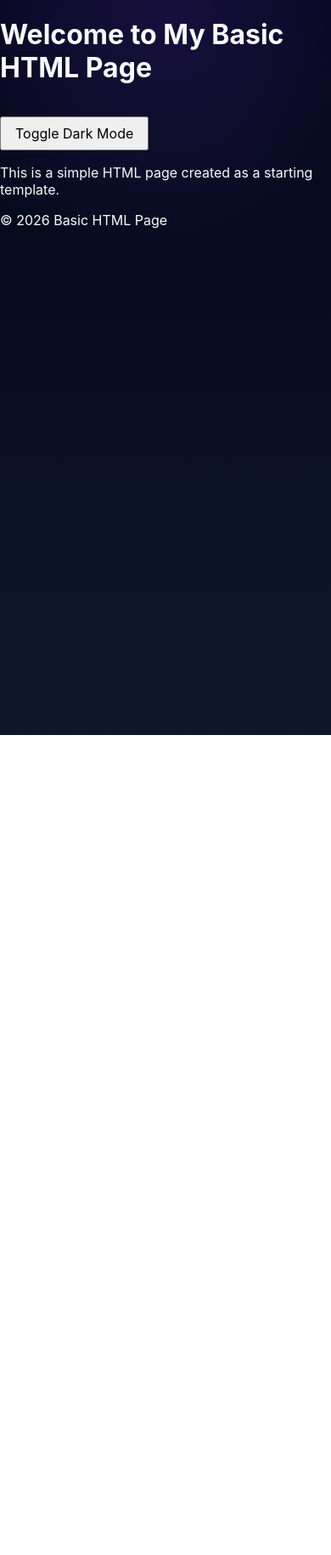
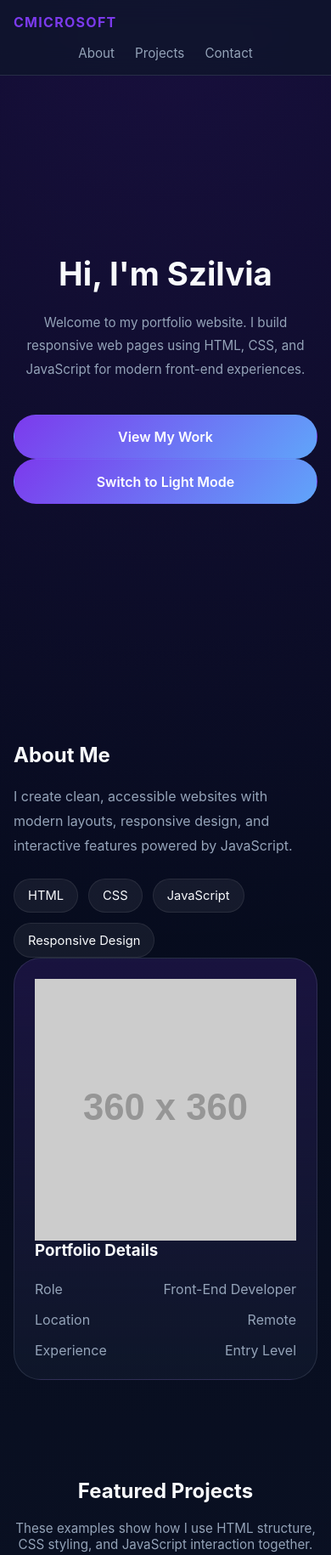
Before and after one commit to SzilviaT/CMicrosoftFullstackWebdevelopment, a plain HTML site: page index.html in a window 390 px wide. Shown: the top 1830 px of the page at 85% size. Before the commit the page ends 865 px from the top, so only its background shows below. Drawn offline with Linux system fonts and the light colour scheme; placeholder pictures from the web are drawn by us.

Commit message:
corrected commit

```diff
--- a/index.html
+++ b/index.html
@@ -4,39 +4,103 @@
   <meta charset="UTF-8">
   <meta name="viewport" content="width=device-width, initial-scale=1.0">
   <link rel="stylesheet" href="styles.css">
-  <title>Basic HTML Page</title>
-  <style>
-    body.dark-mode {
-      background-color: #121212;
-      color: #f5f5f5;
-    }
-    body.dark-mode header,
-    body.dark-mode footer {
-      background-color: #1e1e1e;
-    }
-    #darkModeToggle {
-      margin-top: 1rem;
-      padding: 0.5rem 1rem;
-      cursor: pointer;
-    }
-  </style>
+  <title>Portfolio Website</title>
 </head>
 <body>
-  <header>
-    <h1>Welcome to My Basic HTML Page</h1>
-    <button id="darkModeToggle" type="button">Toggle Dark Mode</button>
+  <header class="header">
+    <div class="container header-inner">
+      <a class="brand" href="#home">CMicrosoft</a>
+      <nav aria-label="Main navigation">
+        <ul class="nav-list">
+          <li><a href="#about">About</a></li>
+          <li><a href="#projects">Projects</a></li>
+          <li><a href="#contact">Contact</a></li>
+        </ul>
+      </nav>
+    </div>
   </header>
+
   <main>
-    <p>This is a simple HTML page created as a starting template.</p>
+    <section class="hero" id="home">
+      <div class="container">
+        <h1>Hi, I'm Szilvia</h1>
+        <p>Welcome to my portfolio website. I build responsive web pages using HTML, CSS, and JavaScript for modern front-end experiences.</p>
+        <div class="hero-actions">
+          <a class="btn" href="#projects">View My Work</a>
+          <button id="dark-mode-toggle" class="btn" type="button">Switch to Light Mode</button>
+        </div>
+      </div>
+    </section>
+
+    <section class="section about" id="about">
+      <div class="container">
+        <div>
+          <h2>About Me</h2>
+          <p class="about-text">I create clean, accessible websites with modern layouts, responsive design, and interactive features powered by JavaScript.</p>
+          <ul class="skill-list" aria-label="Skills">
+            <li>HTML</li>
+            <li>CSS</li>
+            <li>JavaScript</li>
+            <li>Responsive Design</li>
+          </ul>
+        </div>
+        <div class="profile-card">
+          <img class="profile-image" src="https://via.placeholder.com/360" alt="Portrait illustration of the portfolio developer">
+          <h3>Portfolio Details</h3>
+          <ul class="profile-list">
+            <li><span>Role</span><span>Front-End Developer</span></li>
+            <li><span>Location</span><span>Remote</span></li>
+            <li><span>Experience</span><span>Entry Level</span></li>
+          </ul>
+        </div>
+      </div>
+    </section>
+
+    <section class="section projects" id="projects">
+      <div class="container">
+        <div class="section-heading">
+          <h2>Featured Projects</h2>
+          <p>These examples show how I use HTML structure, CSS styling, and JavaScript interaction together.</p>
+        </div>
+        <div class="grid">
+          <article class="card">
+            <h3>Portfolio Landing Page</h3>
+            <p>A responsive portfolio homepage with navigation, hero section, and featured project cards.</p>
+          </article>
+          <article class="card">
+            <h3>Interactive Theme Toggle</h3>
+            <p>A JavaScript-powered light/dark mode button that remembers the chosen theme in local storage.</p>
+          </article>
+          <article class="card">
+            <h3>Accessible Layout</h3>
+            <p>Semantic HTML combined with accessible navigation and image alt text.</p>
+          </article>
+        </div>
+      </div>
+    </section>
+
+    <section class="section contact" id="contact">
+      <div class="container">
+        <div class="section-heading">
+          <h2>Contact</h2>
+          <p>Reach out if you'd like to review my portfolio or collaborate on a project.</p>
+        </div>
+        <form class="contact-form" aria-label="Contact form">
+          <input type="text" placeholder="Your name" aria-label="Your name">
+          <input type="email" placeholder="Your email" aria-label="Your email">
+          <textarea placeholder="Your message" aria-label="Your message"></textarea>
+          <button class="btn" type="submit">Send Message</button>
+        </form>
+      </div>
+    </section>
   </main>
-  <footer>
-    <p>&copy; 2026 Basic HTML Page</p>
+
+  <footer class="footer">
+    <div class="container">
+      <p>&copy; 2026 CMicrosoft Portfolio</p>
+    </div>
   </footer>
-  <script>
-    const darkModeToggle = document.getElementById('darkModeToggle');
-    darkModeToggle.addEventListener('click', () => {
-      document.body.classList.toggle('dark-mode');
-    });
-  </script>
+
+  <script src="scripts.js"></script>
 </body>
 </html>
--- a/scripts.js
+++ b/scripts.js
@@ -3,18 +3,18 @@ const darkModeButton = document.getElementById('dark-mode-toggle');
 if (darkModeButton) {
   const body = document.body;
 
-  const applyMode = (darkMode) => {
-    body.classList.toggle('dark-mode', darkMode);
-    darkModeButton.textContent = darkMode ? 'Switch to Light Mode' : 'Switch to Dark Mode';
-    localStorage.setItem('darkModeEnabled', darkMode ? 'true' : 'false');
+  const applyMode = (lightMode) => {
+    body.classList.toggle('light-mode', lightMode);
+    darkModeButton.textContent = lightMode ? 'Switch to Dark Mode' : 'Switch to Light Mode';
+    localStorage.setItem('lightModeEnabled', lightMode ? 'true' : 'false');
   };
 
-  const savedMode = localStorage.getItem('darkModeEnabled');
-  const initialDarkMode = savedMode === 'true';
-  applyMode(initialDarkMode);
+  const savedMode = localStorage.getItem('lightModeEnabled');
+  const initialLightMode = savedMode === 'true';
+  applyMode(initialLightMode);
 
   darkModeButton.addEventListener('click', () => {
-    const isDark = body.classList.toggle('dark-mode');
-    applyMode(isDark);
+    const isLight = !body.classList.contains('light-mode');
+    applyMode(isLight);
   });
 }
```
